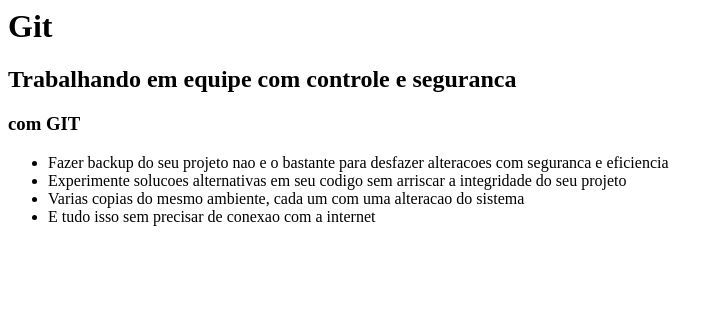
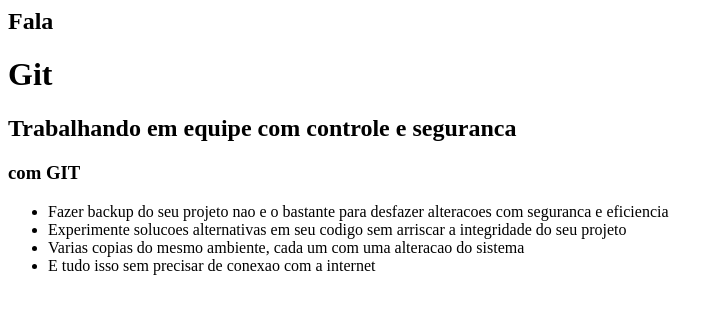
Before and after one commit to Willsome/curso-git, a plain HTML site: page index.html in a window 1280 px wide. Shown: the whole page, without its empty margins (0-724 px from the left). Drawn offline with Linux system fonts and the light colour scheme.

Commit message:
Adiciona H2

```diff
--- a/index.html
+++ b/index.html
@@ -1,4 +1,5 @@
 <html>
+	<h2> Fala </h2>
 
 	<head>
 		<meta charset="UTF-8"/>
```
